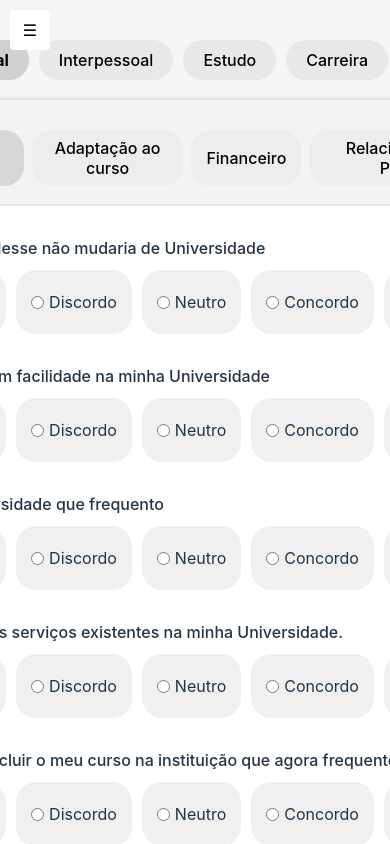
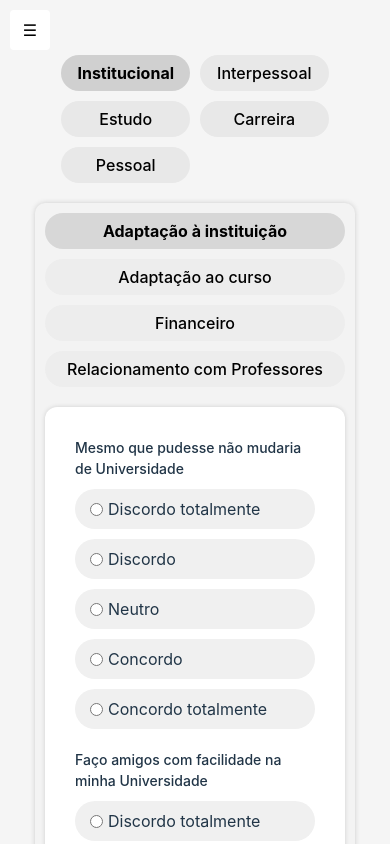
Before and after one commit to leticialunaz/EduTrack-App, a React app in the folder frontend/: page /questionario in a window 390 px wide. Built offline with nearby package versions, Linux system fonts and the light colour scheme; the HTML template or start-up script is replaced by a standard one.

Commit message:
responsividade quiz

```diff
--- a/frontend/src/css/perguntas.css
+++ b/frontend/src/css/perguntas.css
@@ -48,3 +48,28 @@
   cursor: pointer;
   border: none;
 }
+
+
+@media screen and (max-width: 730px) {
+  .perg-box {
+    padding: auto;
+    margin: 0 auto;
+    gap: 20px;
+    width: 100%;
+  }
+
+  .pergunta-titulo {
+    font-size: 14px;
+  }
+
+
+  .pergunta-opcoes {
+    flex-direction: column;
+    gap: 10x;
+  }
+
+  .btn-enviar {
+    width: 100%;
+    padding: 10px;
+  }
+}
--- a/frontend/src/css/questionario.css
+++ b/frontend/src/css/questionario.css
@@ -43,3 +43,27 @@ html, body {
   border-radius: 15px;
   box-shadow: 0 0 5px #ccc;
 }
+
+
+@media screen and (max-width: 600px) {
+  .qst-container {
+    padding: 15px;
+    width: 100%;
+
+  }
+
+  .qst-content {
+    padding: 10px;
+    border-radius: 10px;
+    width: 150
+  }
+
+  .qst-tabs {
+    display: grid;
+    grid-template-columns: repeat(2, 1fr); /* 2 botões por linha */
+    gap: 10px;
+  }
+  .qst-tabs button {
+    padding: 8px 16px;
+  }
+}
--- a/frontend/src/css/section.css
+++ b/frontend/src/css/section.css
@@ -16,3 +16,11 @@
   background: #d7d7d7;
   font-weight: bold;
 }
+
+@media screen and (max-width: 730px) {
+  .section-subtabs {
+    flex-direction: column;
+    gap: 10px
+  }
+
+}
--- a/frontend/src/pages/aluno/Questionario.jsx
+++ b/frontend/src/pages/aluno/Questionario.jsx
@@ -6,6 +6,7 @@ import Interpessoal from "./sections/Interpessoal";
 import Estudo from "./sections/Estudo";
 import Carreira from "./sections/Carreira";
 import Pessoal from "./sections/Pessoal";
+
 
 export default function Questionario() {
   const [aba, setAba] = useState("institucional");
@@ -17,6 +18,7 @@ export default function Questionario() {
     carreira: <Carreira />,
     pessoal: <Pessoal />,
   };
+
 
   return (
     <div className="qst-container">
```
